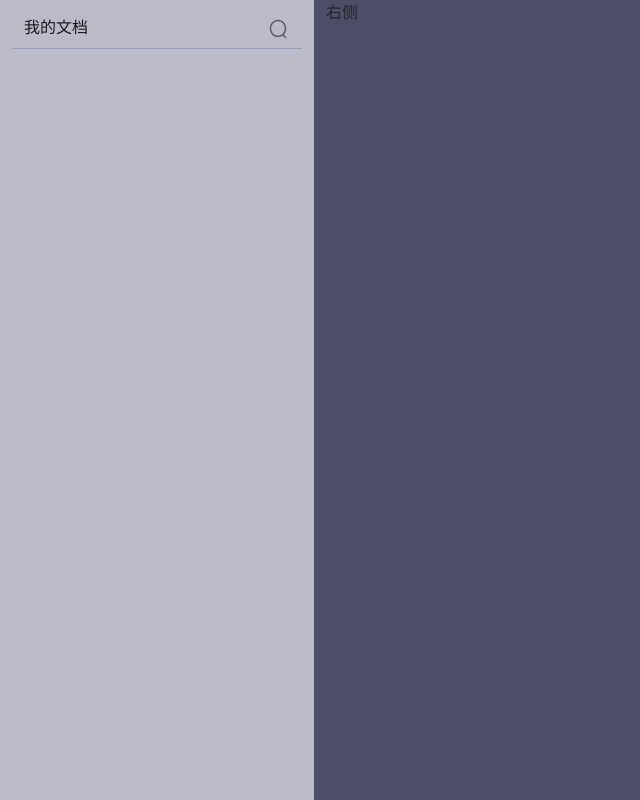
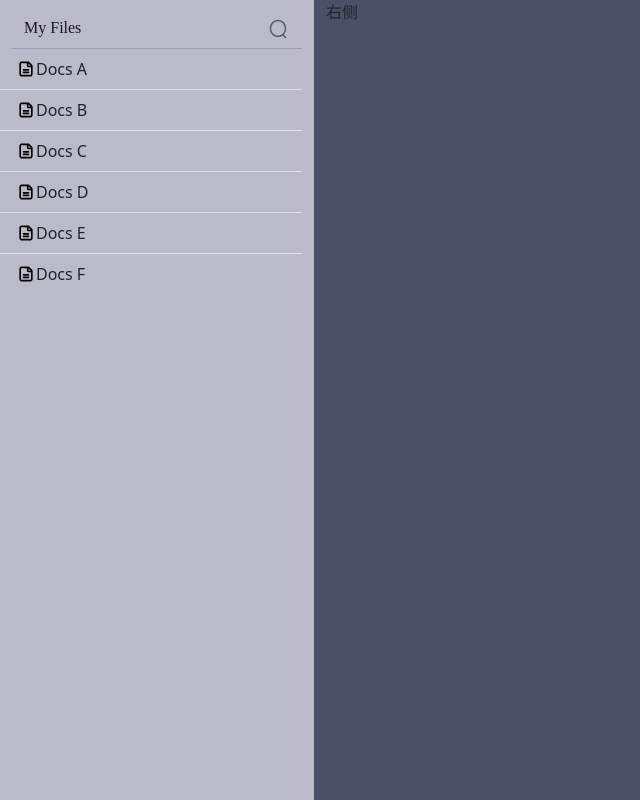
Before and after one commit to Caiyuzhen/React_Electron_Base, a React (Create React App) app: page / in a window 1280 px wide. Shown: the whole page, without its empty margins (0-640 px from the left). Built offline with nearby package versions, Linux system fonts and the light colour scheme.

Commit message:
feat:showList

```diff
--- a/src/App.js
+++ b/src/App.js
@@ -1,7 +1,9 @@
 import React from 'react'
 import styled from 'styled-components'
 import 'bootstrap/dist/css/bootstrap.min.css'
-import SearchFile from './components/SearchFile'
+import SearchBar from './components/SearchBar'
+import FileList from './components/FileList'
+import initFilesData from './utils/mock/initFilesData'
 
 
 // 左侧容器样式 （styled-components 语法）
@@ -28,11 +30,16 @@ function App() {
 		<div className="App container-fluid px-0">
 			<div className="row">
 				<LeftDiv>
-					<SearchFile
-						title='我的文档'
+					<SearchBar
+						title='My Files'
 						onSearchData={(value) => {console.log(value)}} //🚀 数据来自 SearchFile 下层组件!!
 					>
-					</SearchFile>
+					</SearchBar>
+
+					<FileList
+						files={initFilesData}
+					>
+					</FileList>
 				</LeftDiv>
 				<RightDiv>右侧</RightDiv>
 			</div>
--- /dev/null
+++ b/src/components/FileList.js
@@ -0,0 +1,36 @@
+import React, { Fragment, useState, useEffect, useRef } from 'react'
+import styled from 'styled-components'
+import docs from '../../src/resource/icon/icon-Docs.svg'
+
+
+// UL 标签
+let GroupUL = styled.ul.attrs({
+	className: "list-group list-group-flush"
+})`
+	border-bottom: 0px solid #9c9cba; //分割线
+	li {
+		background-color: transparent;
+	}
+`
+
+
+
+export default FileList = ({files, editFile, saveFile, deleteFile}) => {
+	return (
+		<GroupUL>
+			{
+				files.map((file) => {
+					return (
+						<li
+							key={file.id}
+							className='list-group-item d-flex align-items-center'
+						>
+						<img src={docs} style={{width: 20}}/>
+						<span>{file.title}</span>
+						</li>
+					)
+				})
+			}
+		</GroupUL>
+	)
+}
--- a/src/components/SearchFile.js
+++ b/src/components/SearchBar.js
@@ -43,7 +43,7 @@ const SearchDiv = styled.div.attrs({
 
 
 
-const SearchFile = ({title, onSearchData}) => {
+const SearchBar = ({title, onSearchData}) => {
 
 	const [searchActive, setSearchActive] = useState(false) //是否是搜索状态
 	const [value, setValue] = useState('') //列表的值
@@ -141,4 +141,4 @@ const SearchFile = ({title, onSearchData}) => {
 	)
 }
 
-export default SearchFile
+export default SearchBar
--- /dev/null
+++ b/src/utils/mock/initFilesData.js
@@ -0,0 +1,40 @@
+const initFiles = [
+	{
+		id: '1',
+		title: 'Docs A',
+		body: 'I just returned from summer travels. We hit London, Southern Italy and Hungary.',
+		createTime: '2022-10-10'
+	},
+	{
+		id: '2',
+		title: 'Docs B',
+		body: 'It is a date that should go down in history a stain on our collective conscience.',
+		createTime: '2022-09-12'
+	},
+	{
+		id: '3',
+		title: 'Docs C',
+		body: 'A comparative structural analysis of the Coronation Emblem.',
+		createTime: '2022-08-24'
+	},
+	{
+		id: '4',
+		title: 'Docs D',
+		body: 'Unpacking 303 Creative v. Elenis, in which the justices get into a rhetorical cage match.',
+		createTime: '2022-07-12'
+	},
+	{
+		id: '5',
+		title: 'Docs E',
+		body: 'Helping Data Science Professionals With An Assist From Our Scholarly Colleagues.',
+		createTime: '2022-07-10'
+	},
+	{
+		id: '6',
+		title: 'Docs F',
+		body: 'ChatGPT is the next “Google” or tool that will shape the Internet.',
+		createTime: '2022-06-03'
+	}
+]
+
+export default initFiles
```
Also changed, not shown: src/resource/icon/icon-Docs.svg (added).
